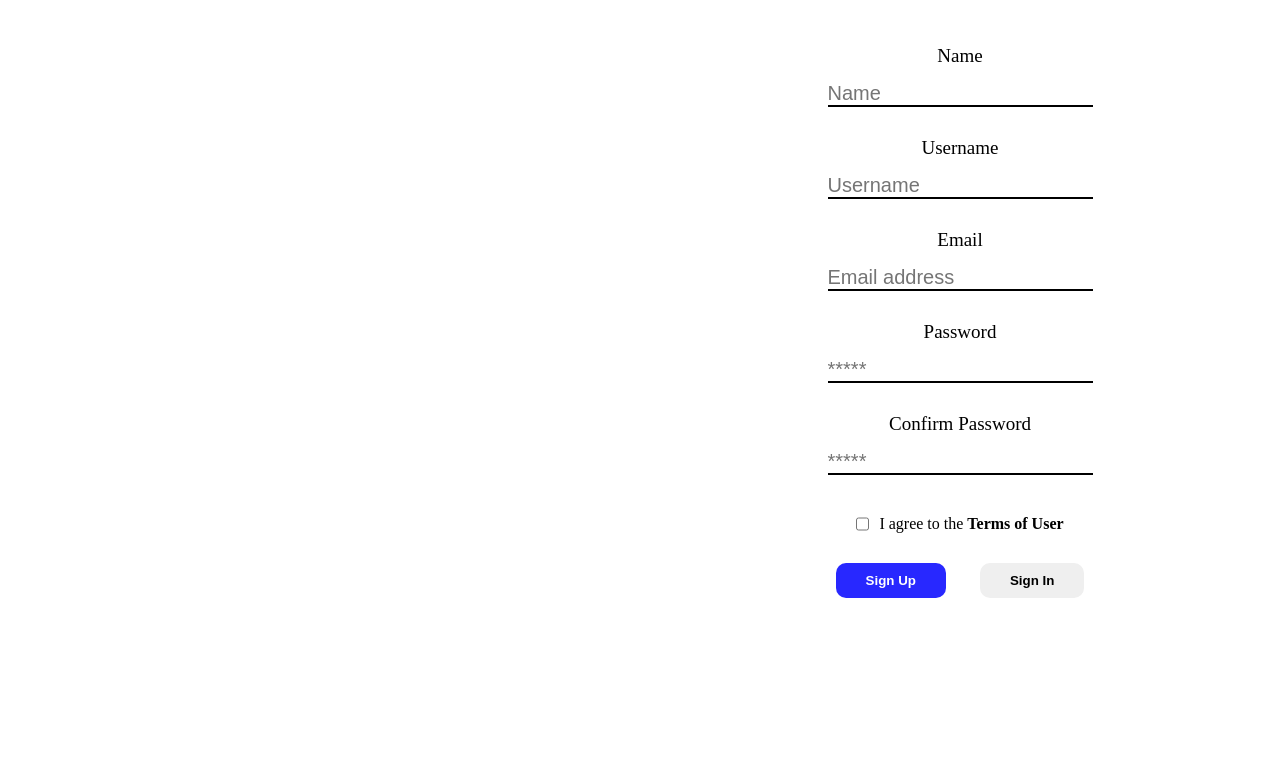
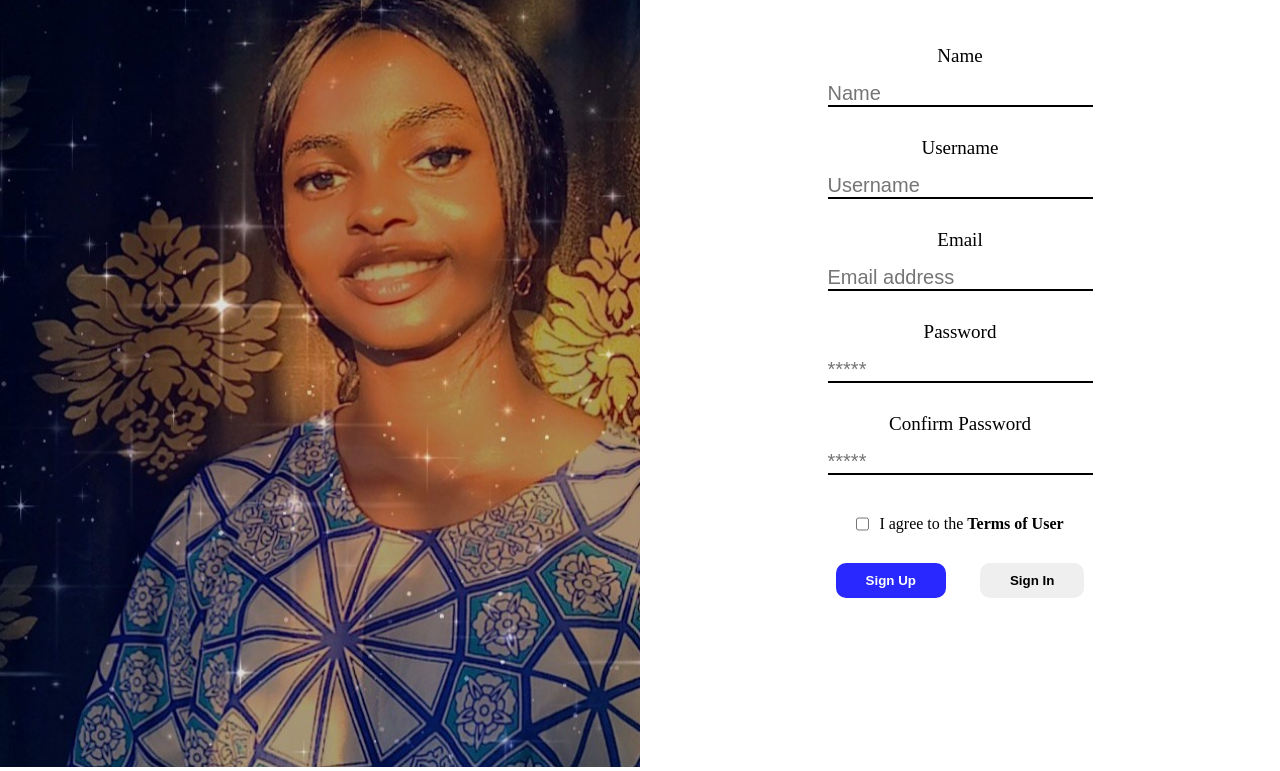
Before and after one commit to teefeh07/WTF-Assignment, a plain HTML site: page index.html in a window 1280 px wide. Shown: the part 95-866 px from the top of the page. Before the commit the page ends 800 px from the top, so only its background shows below. Drawn offline with Linux system fonts and the light colour scheme.

Commit message:
Update index.html

```diff
--- a/index.html
+++ b/index.html
@@ -10,7 +10,7 @@
   <body>
     <section>
       <div class="left-section">
-        <img src="./Images/Bolu.jpg" alt="An image of a girl" />
+        <img src="./Bolu.jpg" alt="An image of a girl" />
       </div>
       <div class="right-section">
         <div class="input-container">
```
